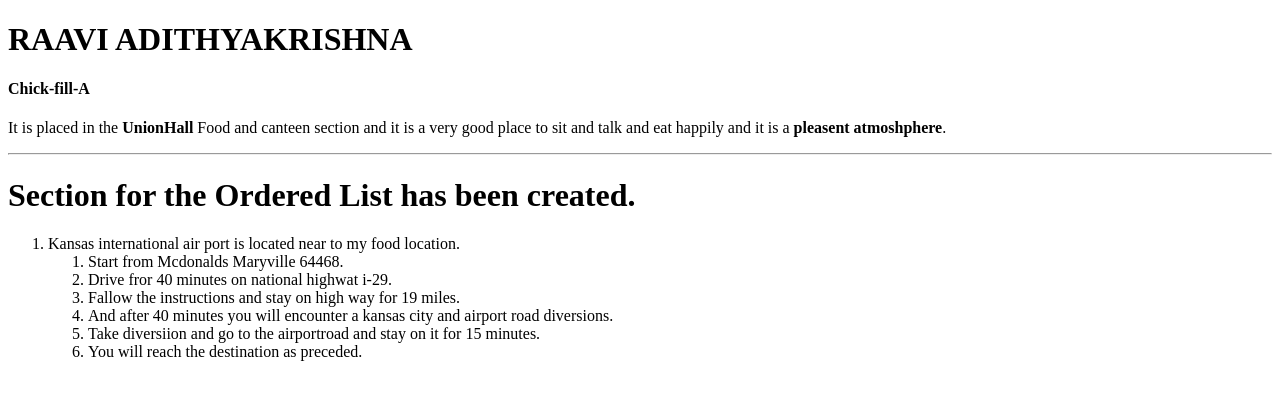
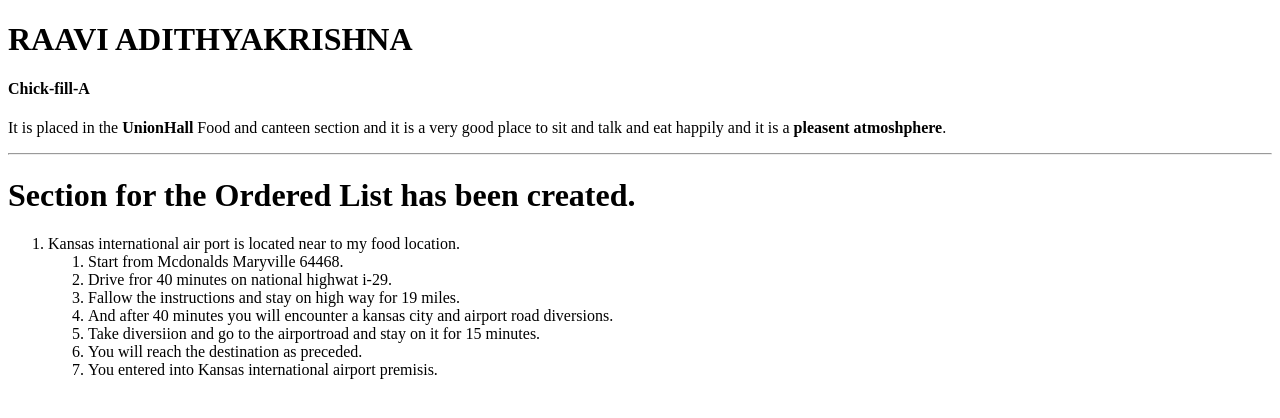
Before and after one commit to 44-563-Web-Apps-S22/webapps-s22-assignment-3-Adithyakrishna9, a plain HTML site: page index.html in a window 1280 px wide. Drawn offline with Linux system fonts and the light colour scheme.

Commit message:
Nesting structure is added with some additional lines.

```diff
--- a/index.html
+++ b/index.html
@@ -19,6 +19,7 @@
     <li> And after 40 minutes you will encounter a kansas city and airport road diversions.</li>
     <li>Take diversiion and go to the airportroad and stay on it for 15 minutes.</li>
     <li>You will reach the destination as preceded.</li>
+    <li>You entered into Kansas international airport  premisis.</li>
     </ol>
     </ol>
 </body>
```
